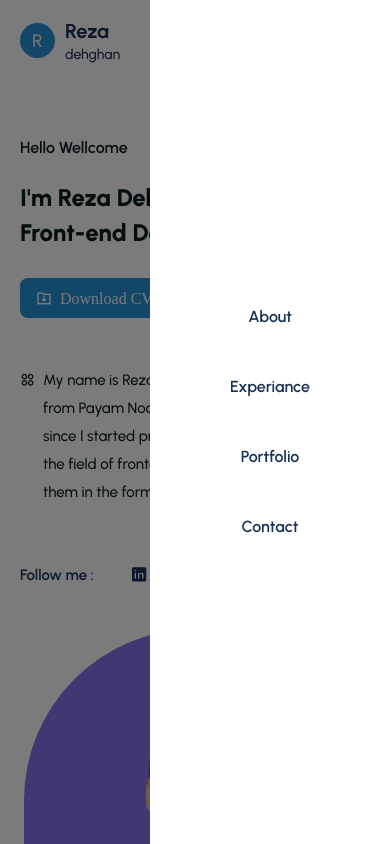
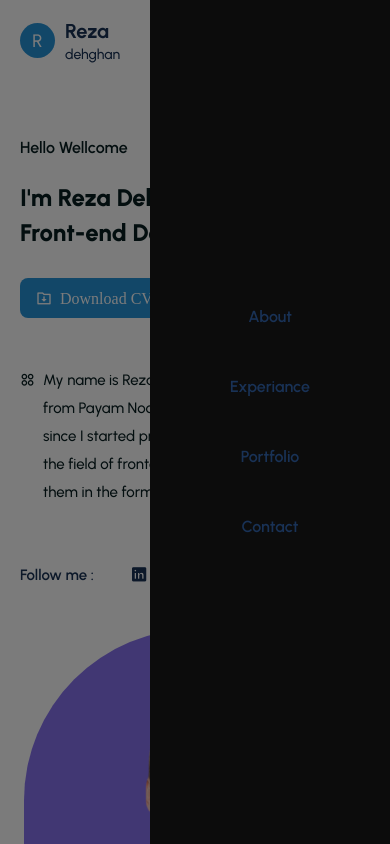
Before and after one commit to rezadd7/portfolio-website, a React (Create React App) app: page / in a window 390 px wide. Both pictures are taken after a click on the element 358 px from the left and 40 px from the top of the page. Shown: the top 844 px of the page. Built offline with nearby package versions, Linux system fonts and the light colour scheme.

Commit message:
Fixed darkMode menu

```diff
--- a/src/App.css
+++ b/src/App.css
@@ -45,7 +45,18 @@ section{
     position: fixed;
     top: 0;
     left: 0;
-    background: #00000084;
+    background: #01010184;
+    z-index: 100;
+    display: none;
+  }
+
+  .menuDark{
+    width: 100%;
+    height: 100%;
+    position: fixed;
+    top: 0;
+    left: 0;
+    background: #01010184;
     z-index: 100;
     display: none;
   }
@@ -57,7 +68,20 @@ section{
     top: 0;
     right: 0;
     z-index: 200;
-    background: #fff;
+    background: #e1e1e1;
+    flex-direction: column;
+    line-height: 30px;
+    justify-content: center;
+    align-items: center;
+  }
+  .menuDark ul{
+    width: 15rem;
+    height: 100%;
+    position: absolute;
+    top: 0;
+    right: 0;
+    z-index: 200;
+    background: #0c0c0c;
     flex-direction: column;
     line-height: 30px;
     justify-content: center;
--- a/src/components/Header.js
+++ b/src/components/Header.js
@@ -63,7 +63,9 @@ const Header = ({darkMode, setDarkMode}) => {
                     </Link>
                     {/* logo end */}
                     {/* Menu start */}
-                    <div className='menu' onClick={toggleMenu} ref={menuRef}>
+                    <div className={
+                            setDarkMode(darkMode) ? "menu" : "menuDark"
+                    } onClick={toggleMenu} ref={menuRef}>
                         <ul className='flex items-center gap-10'>
                             <li>
                                 <a
@@ -117,7 +119,7 @@ const Header = ({darkMode, setDarkMode}) => {
 
                         <span
                             onClick={toggleMenu}
-                            className='text-2xl text-smallTextColor md:hidden cursor-pointer dark:text-smallTextColorDark md:dark:bg-[#1c2833]'>
+                            className='text-2xl text-smallTextColor md:hidden cursor-pointer dark:text-smallTextColorDark dark:bg-[#1c2833]'>
                             <i className="ri-menu-line"></i>
                         </span>
                     </div>
```
